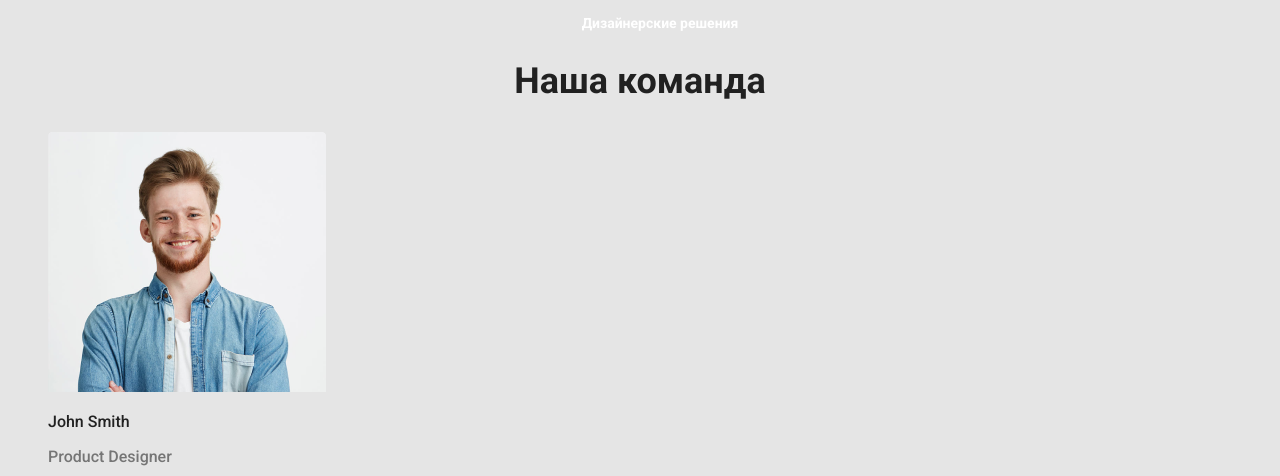
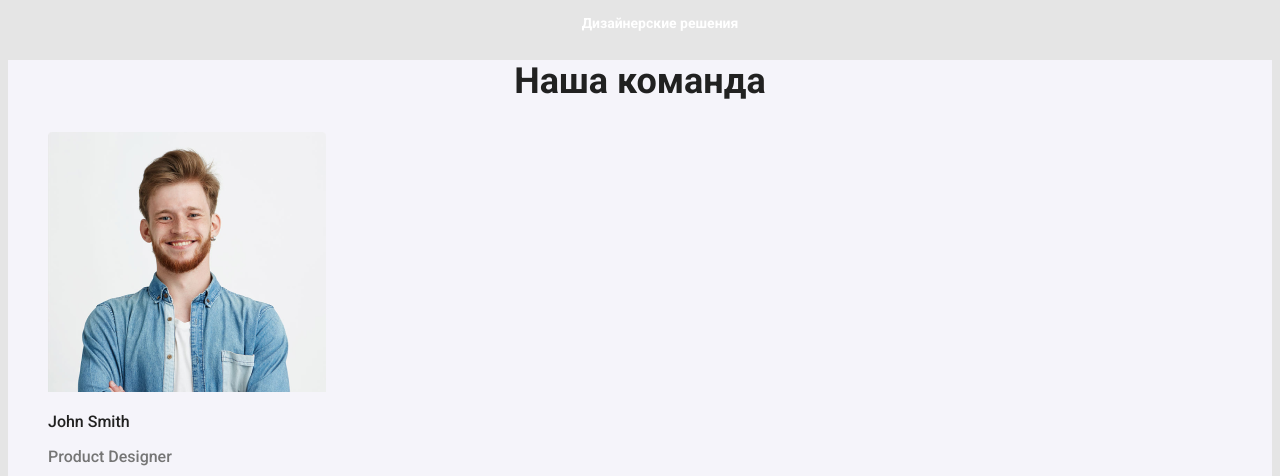
Before and after one commit to MervaM/goit-markup-hw-02, a plain HTML site: page index.html in a window 1280 px wide. Shown: the part 2378-2854 px from the top of the page. Drawn offline with Linux system fonts and the light colour scheme.

Commit message:
фон команди

```diff
--- a/css/main.css
+++ b/css/main.css
@@ -66,6 +66,12 @@
   text-align: center;
 }
 
+/*team*/
+
+.team-section {
+  background: #f5f4fa;
+}
+
 .team-list,
 .team-title {
   color: #212121;
```
